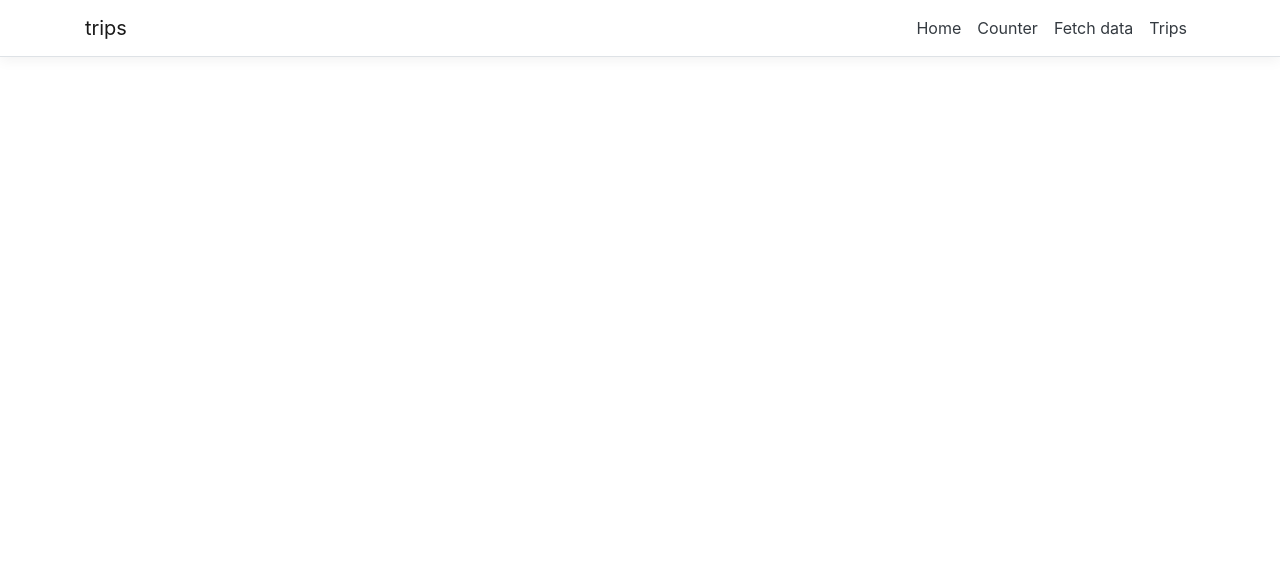
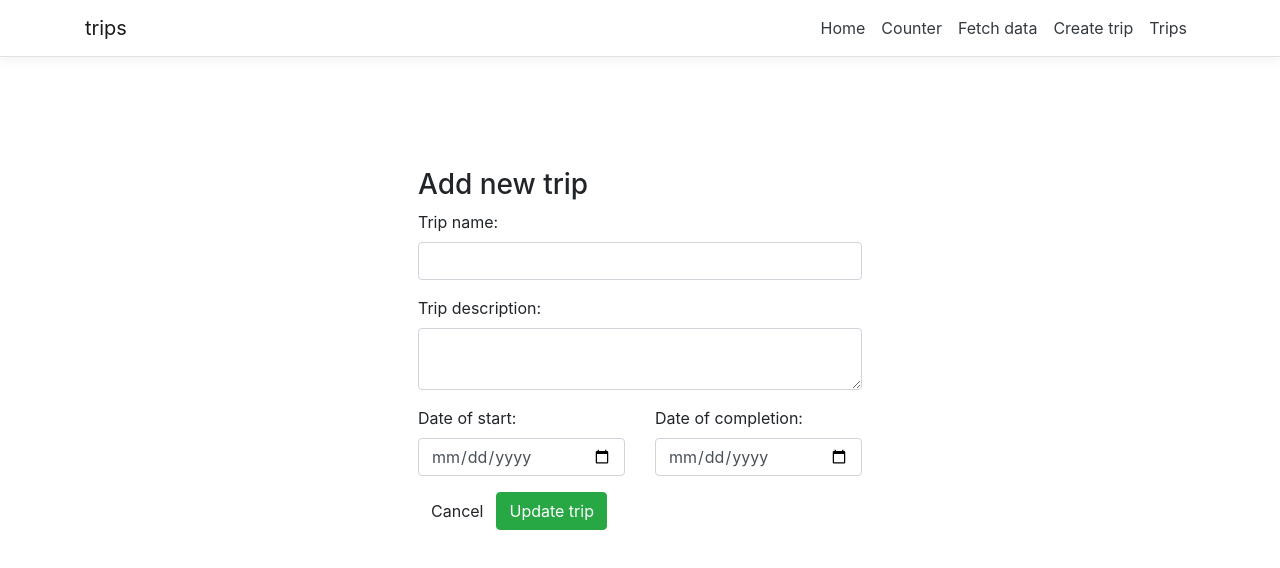
Before and after one commit to NemanjaMandic/trips, a React (Create React App) app in the folder ClientApp/: page /update/1 in a window 1280 px wide. Shown: the top 568 px of the page. Built offline with nearby package versions, Linux system fonts and the light colour scheme; no server answers.

Commit message:
update trip

```diff
--- a/ClientApp/src/App.js
+++ b/ClientApp/src/App.js
@@ -5,7 +5,8 @@
 import { FetchData } from "./components/FetchData";
 import { Counter } from "./components/Counter";
 import { Trips } from "./components/Trip/Trips";
-
+import { Create } from "./components/Trip/Create";
+import { Update } from "./components/Trip/Update";
 import "./custom.css";
 
 export default class App extends Component {
@@ -18,6 +19,8 @@
         <Route path="/counter" component={Counter} />
         <Route path="/fetch-data" component={FetchData} />
         <Route path="/trips" component={Trips} />
+        <Route path="/create" component={Create} />
+        <Route path="/update/:id" component={Update} />
       </Layout>
     );
   }
--- a/ClientApp/src/components/NavMenu.js
+++ b/ClientApp/src/components/NavMenu.js
@@ -63,6 +63,11 @@
                   </NavLink>
                 </NavItem>
                 <NavItem>
+                  <NavLink tag={Link} className="text-dark" to="/create">
+                    Create trip
+                  </NavLink>
+                </NavItem>
+                <NavItem>
                   <NavLink tag={Link} className="text-dark" to="/trips">
                     Trips
                   </NavLink>
--- /dev/null
+++ b/ClientApp/src/components/Trip/Create.jsx
@@ -0,0 +1,116 @@
+import React, { Component } from 'react';
+import axios from 'axios';
+
+export class Create extends Component {
+
+
+  constructor(props) {
+    super(props);
+    this.state = {
+        name: '',
+        description: '',
+        dateStarted: '',
+        dateCompleted: ''
+     };
+     this.input = React.createRef();
+
+  }
+
+  componentDidMount(){
+
+  }
+  handleChange = (e) => {
+
+    const nam = e.target.name;
+    const value =  e.target.value;
+
+
+    this.setState({
+        [nam]: value
+    })
+
+  }
+
+  submitForm = (e) => {
+      e.preventDefault();
+      const { history } = this.props;
+      const tripObject = {
+          Id: Math.floor(Math.random() * 1000),
+          Name: this.state.name,
+          Description: this.state.description,
+          DateStarted: this.state.dateStarted,
+          DateCompleted: this.state.dateCompleted
+      }
+
+   console.log(tripObject);
+
+   axios.post("api/Trips/AddTrip", tripObject).then(result => {
+    history.push("/trips");
+   })
+  }
+
+  render() {
+
+    return (
+        <div className="trip-form" >
+        <h3>Add new trip</h3>
+        <form onSubmit={this.submitForm}>
+            <div className="form-group">
+                <label>Trip name:  </label>
+                <input
+                 name="name"
+                  type="text"
+                  className="form-control"
+                  value={this.state.name}
+                  onChange={this.handleChange}
+                 />
+
+
+            </div>
+            <div className="form-group">
+                <label>Trip description: </label>
+                <textarea
+                  name="description"
+                  type="text"
+                  className="form-control"
+                  value={this.state.description}
+                  onChange={this.handleChange}
+                />
+            </div>
+            <div className="row">
+                <div className="col col-md-6 col-sm-6 col-xs-12">
+                    <div className="form-group">
+                        <label>Date of start:  </label>
+                        <input
+                          name="dateStarted"
+                          type="date"
+                          ref={this.input}
+                          className="form-control"
+                          value={this.state.dateStarted}
+                          onChange={this.handleChange}
+                        />
+                    </div>
+                </div>
+                <div className="col col-md-6 col-sm-6 col-xs-12">
+                  <div className="form-group">
+                    <label>Date of completion:  </label>
+                    <input
+                        name="dateCompleted"
+                        type="date"
+                        className="form-control"
+                        value={this.state.dateCompleted}
+                        onChange={this.handleChange}
+                    />
+                    </div>
+                </div>
+            </div>
+
+
+            <div className="form-group">
+                <input type="submit" value="Add trip" className="btn btn-primary"/>
+            </div>
+        </form>
+    </div>
+    );
+  }
+}
--- a/ClientApp/src/components/Trip/Trips.jsx
+++ b/ClientApp/src/components/Trip/Trips.jsx
@@ -1,5 +1,5 @@
 import React, { Component } from 'react';
-
+import axios from 'axios';
 export class Trips extends Component {
 
 
@@ -12,6 +12,21 @@
 
   }
 
+  componentDidMount(){
+      this.populateTripsData()
+  }
+
+  onTripUpdate = (id) => {
+    const { history } = this.props;
+    history.push(`/update/${id}`)
+  }
+
+  populateTripsData = () => {
+    axios.get("api/Trips/GetTrips").then(result => {
+        const response = result.data;
+        this.setState({trips: response, loading: false});
+    })
+  }
  renderAlltripsTable = () => {
   return(
       <table className="table table-striped">
@@ -25,20 +40,25 @@
               </tr>
           </thead>
           <tbody>
-              <tr>
-                  <td>A</td>
-                  <td>A</td>
-                  <td>A</td>
-                  <td>A</td>
-                  <td>- </td>
-              </tr>
-              <tr>
-                  <td>A</td>
-                  <td>A</td>
-                  <td>A</td>
-                  <td>A</td>
-                  <td>- </td>
-              </tr>
+
+              {this.state.trips.map(trip => {
+                  return(
+                      <tr key={trip.id}>
+                          <td>{trip.name}</td>
+                          <td>{trip.description}</td>
+                          <td>{new Date(trip.dateStarted).toLocaleDateString()}</td>
+                          <td>{trip.dateCompleted ? new Date(trip.dateCompleted).toLocaleDateString() : '-'}</td>
+                          <td>
+                              <div className="form-group">
+                                <button onClick={() => this.onTripUpdate(trip.id)} className="btn btn-success">
+                                    Update
+                                </button>
+                              </div>
+                          </td>
+                      </tr>
+                  )
+              })}
+
           </tbody>
       </table>
   )
@@ -47,7 +67,7 @@
       const content = this.state.loading ? (
           <p><em>Loading...</em></p>
       ) : (
-          this.renderAlltripsTable(this.state.trips)
+          this.renderAlltripsTable()
       )
     return (
       <div>
@@ -55,7 +75,6 @@
 
         <p>Here you can see all trips.</p>
 
-        <p aria-live="polite">Current count: <strong>{this.state.currentCount}</strong></p>
 
         { content }
       </div>
--- /dev/null
+++ b/ClientApp/src/components/Trip/Update.jsx
@@ -0,0 +1,134 @@
+import React, { Component } from 'react';
+import axios from 'axios';
+
+export class Update extends Component {
+
+
+  constructor(props) {
+    super(props);
+    this.state = {
+        name: '',
+        description: '',
+        dateStarted: '',
+        dateCompleted: ''
+     };
+     this.input = React.createRef();
+
+  }
+
+  componentDidMount(){
+    const { id } = this.props.match.params;
+    axios.get(`api/Trips/SingleTrip/${id}`).then(trip => {
+      const response = trip.data;
+      this.setState({
+        name: response.name,
+        description: response.description,
+        dateStarted: new Date(response.dateStarted).toISOString(),
+        dateCompleted: response.dateCompleted ? new Date(response.dateCompleted).toISOString() : ''
+      })
+    })
+  }
+  handleChange = (e) => {
+
+    const nam = e.target.name;
+    const value =  e.target.value;
+
+
+    this.setState({
+        [nam]: value
+    })
+
+  }
+
+  onUpdateCancel = () => {
+   const { history } = this.props;
+   history.push('/trips')
+  }
+
+  updateTrip = (e) => {
+      e.preventDefault();
+      const { history } = this.props;
+
+      const { id } = this.props.match.params;
+
+      const tripObject = {
+          Name: this.state.name,
+          Description: this.state.description,
+          DateStarted: new Date(this.state.dateStarted).toISOString(),
+          DateCompleted: this.state.dateCompleted ? new Date(this.state.dateCompleted).toISOString() : ''
+      }
+
+
+   console.log(tripObject);
+
+   axios.put(`api/Trips/UpdateTrip/${id}`, tripObject).then(result => {
+    history.push("/trips");
+   })
+  }
+
+  render() {
+
+    return (
+        <div className="trip-form" >
+        <h3>Add new trip</h3>
+        <form>
+            <div className="form-group">
+                <label>Trip name:  </label>
+                <input
+                 name="name"
+                  type="text"
+                  className="form-control"
+                  value={this.state.name}
+                  onChange={this.handleChange}
+                 />
+
+
+            </div>
+            <div className="form-group">
+                <label>Trip description: </label>
+                <textarea
+                  name="description"
+                  type="text"
+                  className="form-control"
+                  value={this.state.description}
+                  onChange={this.handleChange}
+                />
+            </div>
+            <div className="row">
+                <div className="col col-md-6 col-sm-6 col-xs-12">
+                    <div className="form-group">
+                        <label>Date of start:  </label>
+                        <input
+                          name="dateStarted"
+                          type="date"
+                          ref={this.input}
+                          className="form-control"
+                          value={this.state.dateStarted}
+                          onChange={this.handleChange}
+                        />
+                    </div>
+                </div>
+                <div className="col col-md-6 col-sm-6 col-xs-12">
+                  <div className="form-group">
+                    <label>Date of completion:  </label>
+                    <input
+                        name="dateCompleted"
+                        type="date"
+                        className="form-control"
+                        value={this.state.dateCompleted}
+                        onChange={this.handleChange}
+                    />
+                    </div>
+                </div>
+            </div>
+
+
+            <div className="form-group">
+                <button type="submit" className="btn btn-default" onClick={this.onUpdateCancel}>Cancel</button>
+                <button type="submit" className="btn btn-success" onClick={this.updateTrip}>Update trip</button>
+            </div>
+        </form>
+    </div>
+    );
+  }
+}
--- a/ClientApp/src/custom.css
+++ b/ClientApp/src/custom.css
@@ -12,3 +12,7 @@
   background-color: #1b6ec2;
   border-color: #1861ac;
 }
+
+.trip-form {
+  margin: 10% 30% 10% 30%;
+}
```
Also changed, not shown: ClientApp/src/components/Home.js (+8 -14 lines), 1 other file (tests, documents, lock files or other folders).
